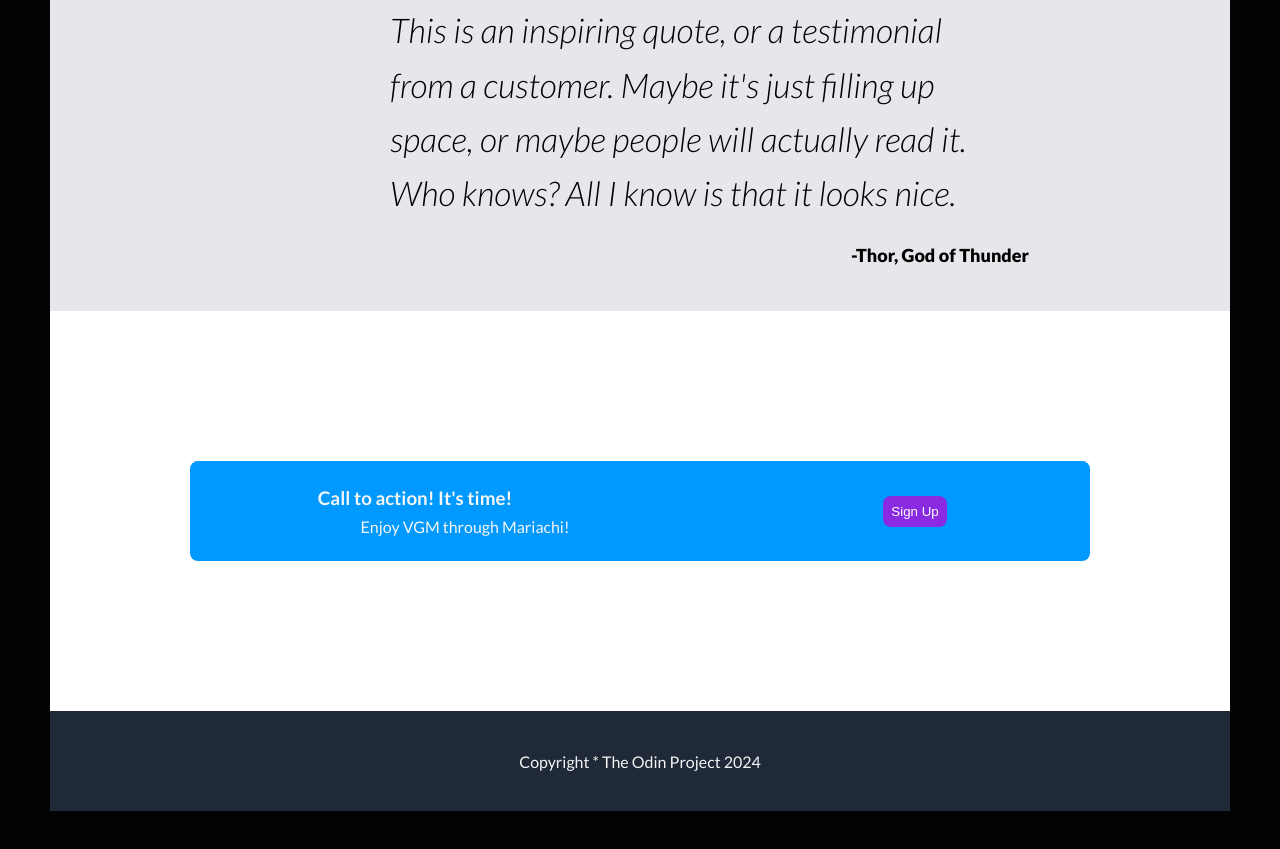
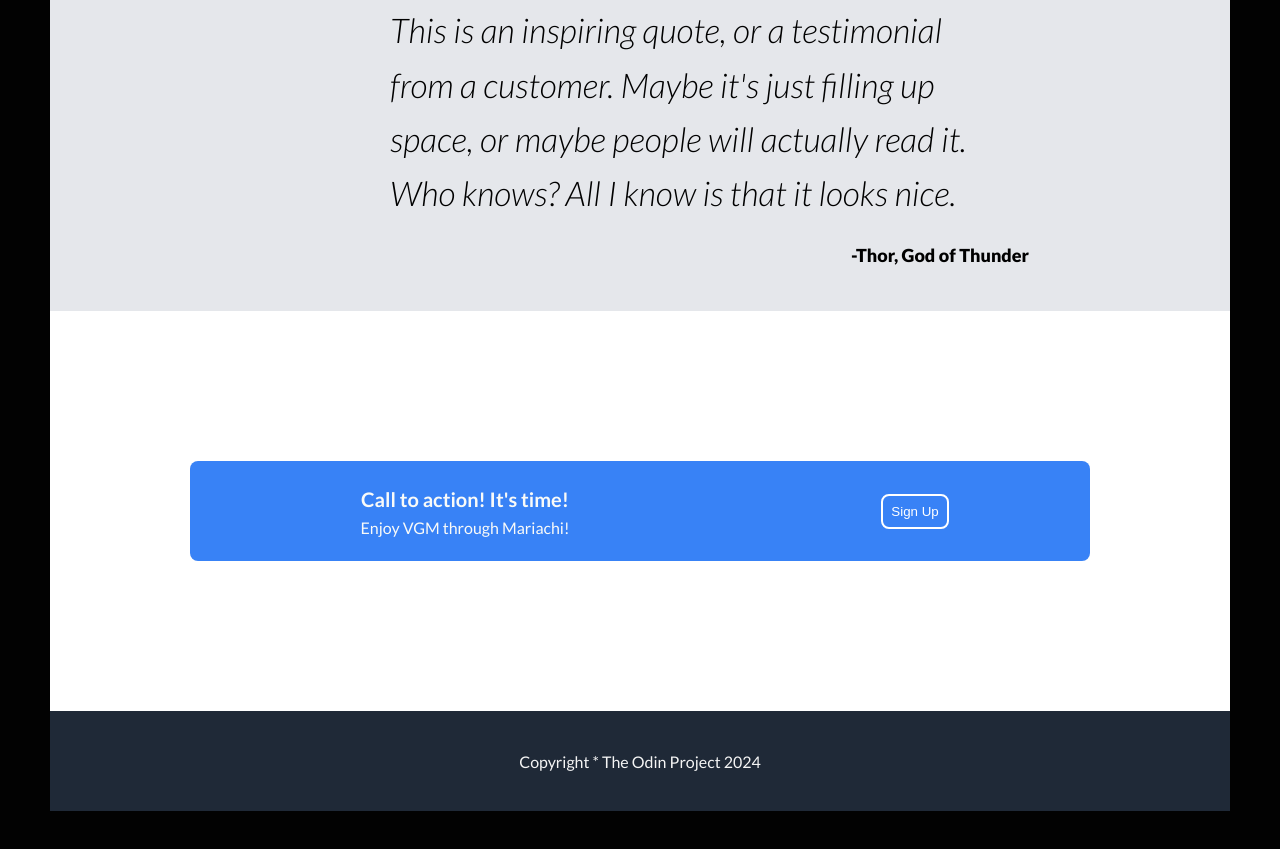
Before and after one commit to itovar46/landing-page, a plain HTML site: page index.html in a window 1280 px wide. Shown: the part 991-1840 px from the top of the page. Drawn offline with Linux system fonts and the light colour scheme.

Commit message:
Uploaded images and fixed styles

```diff
--- a/styles.css
+++ b/styles.css
@@ -12,7 +12,7 @@
 
 body {
     font-family: Lato, sans-serif;
-    color: whitesmoke;
+    color: #f9FAF8;
     line-height: 1.6;
     padding: 50px;
     margin: 0px;
@@ -31,7 +31,7 @@ a {
 
 h1,
 h2 {
-    font-weight: 300;
+    font-weight: 1200;
     line-height: 1.2;
     margin: 0px 100px;
 }
@@ -106,7 +106,7 @@ button {
 }
 
 
-/* Thor */
+/* Quote */
 
 .quote {
     background-color: #E5E7EB;
@@ -159,21 +159,32 @@ button {
     flex-direction: column;
     height: 100px;
     width: 450px;
-    background-color: rgb(0, 153, 255);
+    background-color: #3882f6;
     border-top-left-radius: 8px;
     border-bottom-left-radius: 8px;
 
 }
 
+h3 {
+    margin-left: 100px;
+    font-size: 20px;
+}
 .two {
     display: flex;
     align-items: center;
     justify-content: center;
     height: 100px;
     width: 450px;
-    background-color: rgb(0, 153, 255);
+    background-color: #3882f6;
     border-top-right-radius: 8px;
     border-bottom-right-radius: 8px;
+}
+.two .btn {
+    border: 2px solid white;
+    border-radius: 8px;
+
+    color: white;
+    padding: 8px;
 }
 
 /* Utilities */
@@ -210,7 +221,7 @@ button:hover{
 .btn {
     border: none;
     border-radius: 8px;
-    background: blueviolet;
+    background: #3882f6;
     color: white;
     padding: 8px;
 }
```
